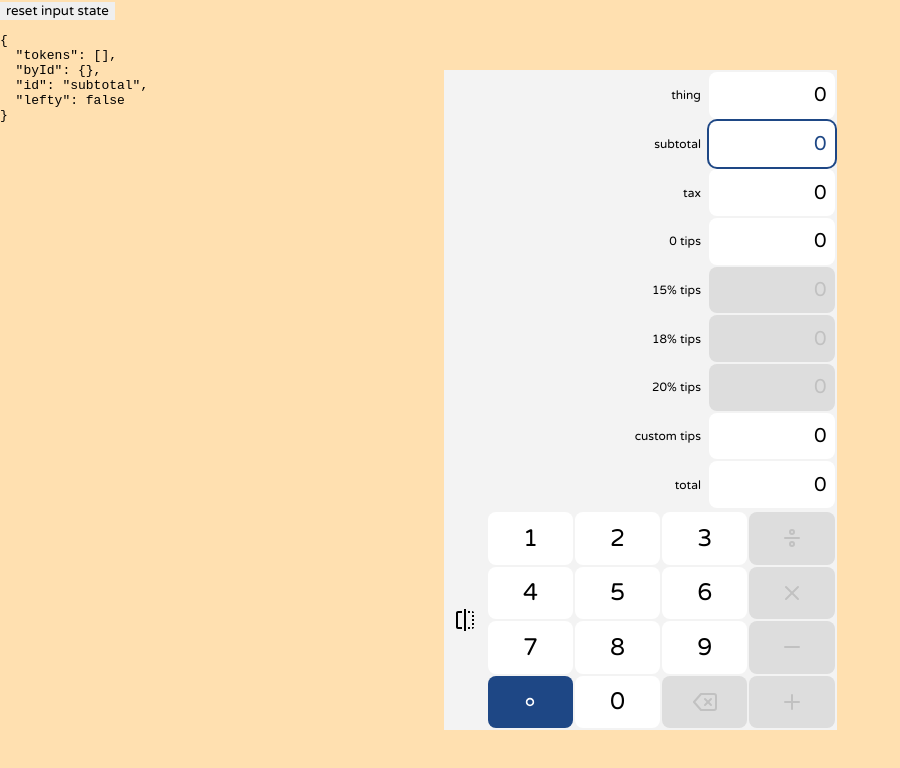
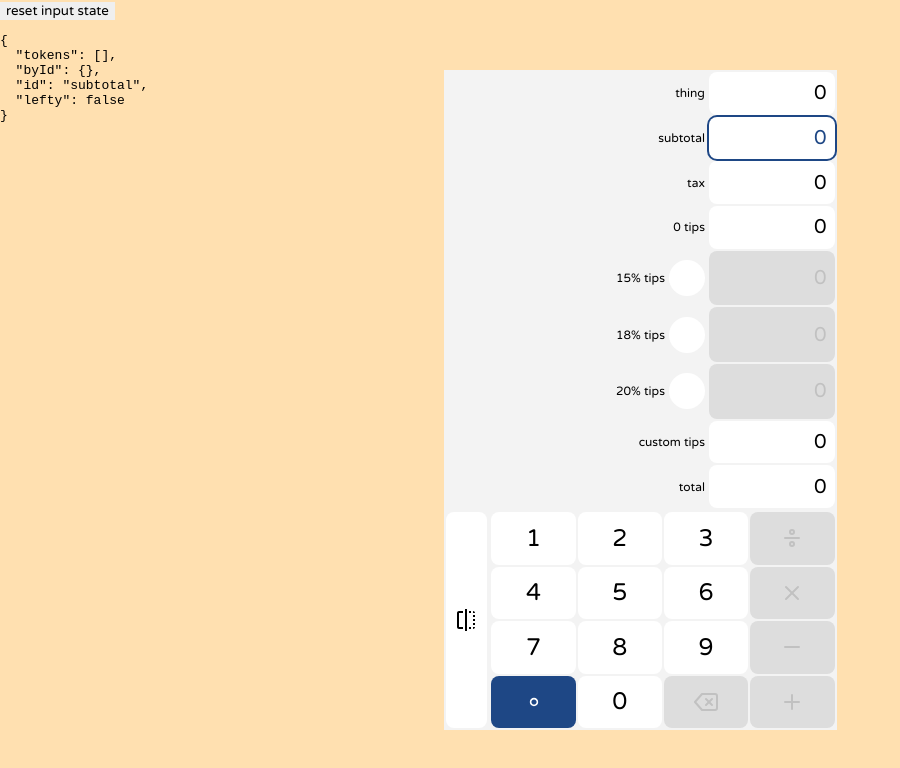
Before and after one commit to rochwu/holanda, a React (Create React App) app: page / in a window 1280 px wide. Shown: the top 768 px of the page, without its empty margins (0-900 px from the left). Built offline with nearby package versions, Linux system fonts and the light colour scheme.

Commit message:
Tips with radio

```diff
--- a/src/Keypad/Flip.tsx
+++ b/src/Keypad/Flip.tsx
@@ -4,14 +4,16 @@ import {MdFlip} from 'react-icons/md';
 
 import {attributes} from '../attributes';
 import {useStore} from '../store';
+import {color, spacing} from '../styles';
 
 import {Cell} from './Cell';
+import {colors} from './colors';
 
 const Container = styled(Cell)(
+  colors(color.buttons.number),
   {
     width: '48px',
-    color: 'black',
-    backgroundColor: 'transparent',
+    margin: spacing.gap,
   },
   ({theme}) => {
     if (theme.lefty) {
--- a/src/Keypad/Numeric/Numeric.tsx
+++ b/src/Keypad/Numeric/Numeric.tsx
@@ -5,17 +5,9 @@ import {enoughCents, useStore} from '../../store';
 import {color} from '../../styles';
 import {tokenizer} from '../../tokens';
 import {Cell} from '../Cell';
+import {colors} from '../colors';
 
-const Component = styled(Cell)({
-  backgroundColor: color.buttons.number.backgroundColor,
-  color: color.buttons.number.color,
-  ':active:not(:disabled)': {
-    backgroundColor: 'lightgray',
-  },
-  ':hover:not(:disabled)': {
-    filter: 'brightness(75%)',
-  },
-});
+const Component = styled(Cell)(colors(color.buttons.number));
 
 type ComponentProps = Omit<Parameters<typeof Component>[0], 'onClick'>;
 
--- a/src/Receipt/Line.tsx
+++ b/src/Receipt/Line.tsx
@@ -11,7 +11,7 @@ type Props = {
 
 const Container = styled.div({
   display: 'flex',
-  gap: '8px',
+  gap: '4px',
   justifyContent: 'end',
 });
 
--- /dev/null
+++ b/src/Receipt/Radio.tsx
@@ -0,0 +1,26 @@
+import styled from '@emotion/styled';
+import {FC} from 'react';
+
+import {color} from '../styles';
+
+type Props = {
+  selected?: boolean;
+  onClick: () => void;
+};
+
+const size = '36px';
+
+const Component = styled.div<{selected?: boolean}>(({selected}) => ({
+  cursor: 'pointer',
+  margin: 'auto 0',
+  width: size,
+  height: size,
+  borderRadius: size,
+  backgroundColor: selected
+    ? color.positive
+    : color.buttons.number.backgroundColor,
+}));
+
+export const Radio: FC<Props> = ({selected, onClick}) => {
+  return <Component onClick={onClick} selected={selected} />;
+};
--- a/src/Receipt/Tips/Tips.tsx
+++ b/src/Receipt/Tips/Tips.tsx
@@ -1,9 +1,10 @@
-import {FC} from 'react';
+import {FC, useCallback, useEffect, useId} from 'react';
 
 import {precision} from '../../precision';
 import {lineTotal, useStore} from '../../store';
 import {ReadOnly} from '../Field/ReadOnly';
 import {Line} from '../Line';
+import {Radio} from '../Radio';
 
 type Props = {
   label?: string;
@@ -12,7 +13,11 @@ type Props = {
 };
 
 export const Tips: FC<Props> = (props) => {
+  const id = useId();
+
   const total = useStore(lineTotal);
+  const selected = useStore((state) => state.tips === id);
+  const set = useStore(useCallback((state) => state.tip(id), [id]));
 
   const label = props.label ?? `${props.percent}% tips`;
 
@@ -20,8 +25,19 @@ export const Tips: FC<Props> = (props) => {
 
   const value = precision(total * percent);
 
+  useEffect(() => {
+    if (selected) {
+      set(value);
+    }
+  }, [value, selected, set]);
+
+  const click = () => {
+    set(value);
+  };
+
   return (
     <Line label={label}>
+      <Radio onClick={click} selected={selected} />
       <ReadOnly value={value} />
     </Line>
   );
--- a/src/store/state.ts
+++ b/src/store/state.ts
@@ -8,7 +8,7 @@ import {isNumeric, isOp} from '../is';
 import {reduce, stringify, tokenize, tokenizer} from '../tokens';
 import {Token} from '../types';
 
-import {frontZero, previousToken} from './selectors';
+import {frontZero, lineTotal, previousToken} from './selectors';
 
 export type Id = string;
 
@@ -25,6 +25,7 @@ const initial: State = {
   byId: {},
   id: 'subtotal',
   lefty: false,
+  tips: undefined, // reset wasn't working without this
 };
 
 const pop = (state: Draft<State>) => {
@@ -74,7 +75,7 @@ const tally = (state: Draft<State>) => {
 
 export const useStore = create(
   immer(
-    combine(initial, (set, get) => ({
+    combine(initial, (set, get, store) => ({
       pushDot: () => {
         set((state) => {
           const dot = tokenizer.dot();
@@ -118,6 +119,11 @@ export const useStore = create(
           state.id = id;
         });
       },
+      clear: () => {
+        set((state) => {
+          state.tokens = [];
+        });
+      },
       tally: () => {
         set(tally);
       },
@@ -126,6 +132,13 @@ export const useStore = create(
           state.lefty = !state.lefty;
         });
       },
+      tip: (id: Id) => (tips: number) => {
+        set((state) => {
+          state.tips = id;
+
+          state.byId['total'] = lineTotal(state) + tips;
+        });
+      },
     })),
   ),
 );
```
